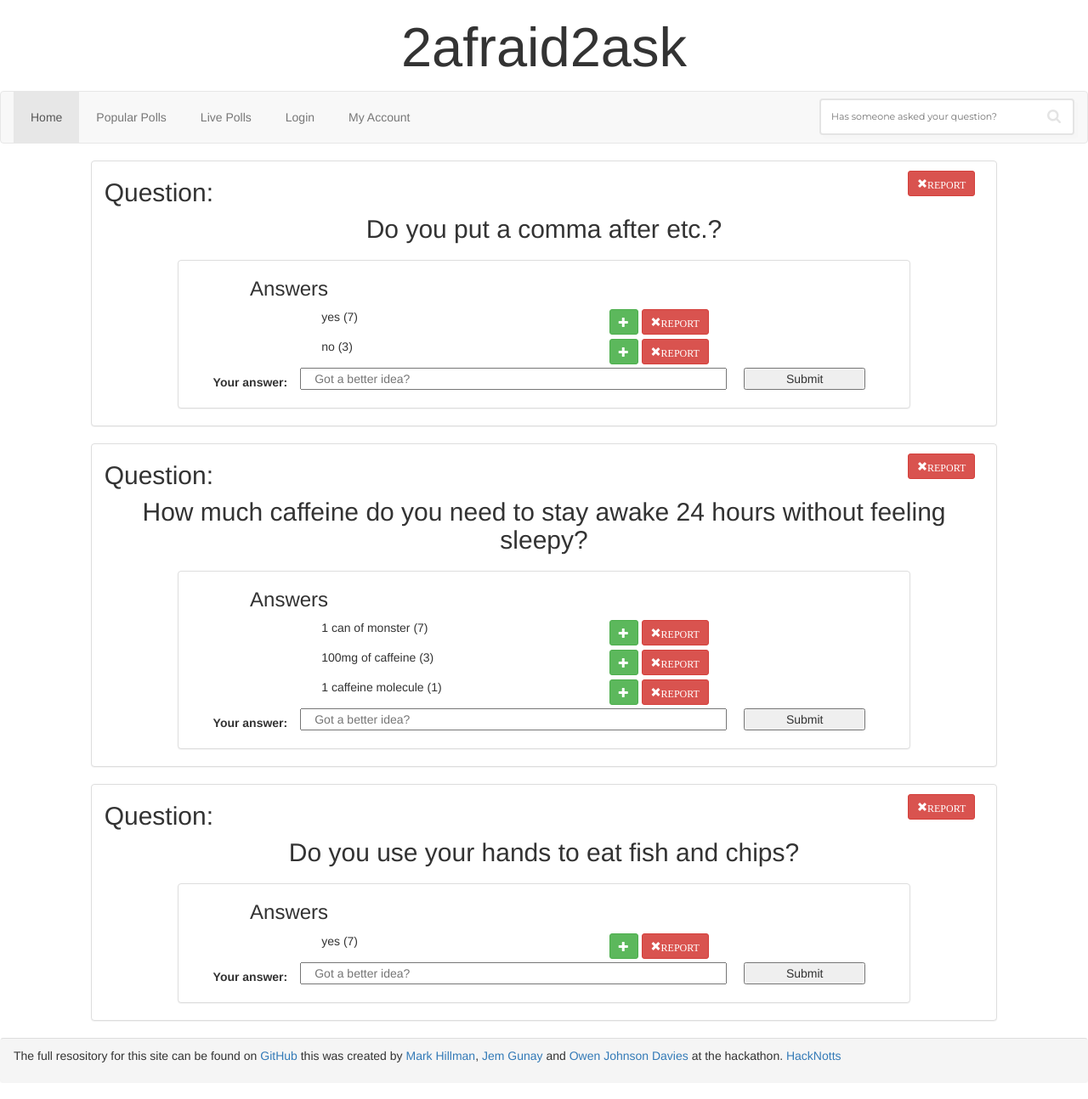
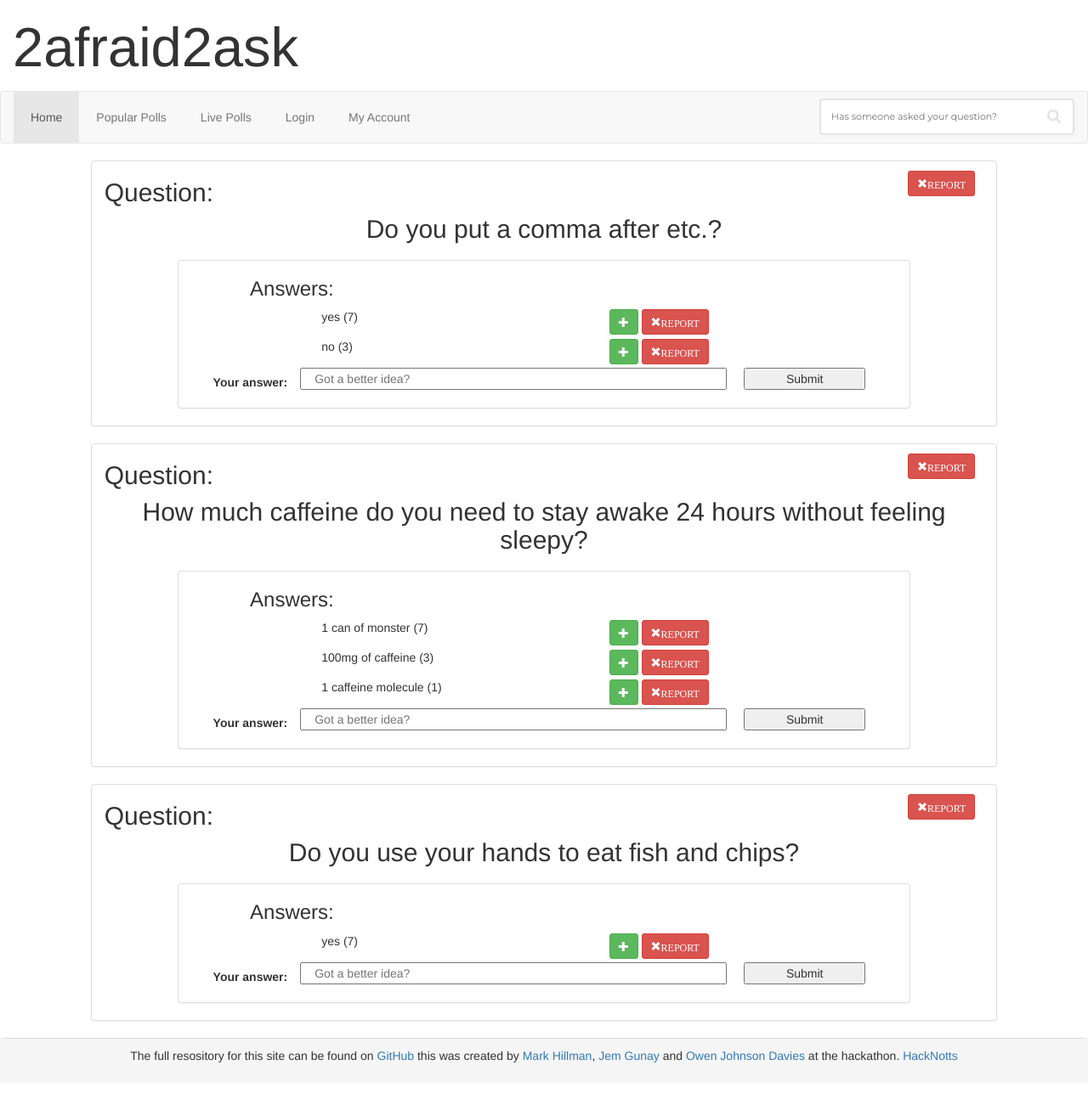
Before and after one commit to imitablerabbit/2afraid2ask, a Flask app: page / in a window 1280 px wide. Shown: the whole page at 85% size. Run offline with Flask 2, Linux system fonts and the light colour scheme; some libraries are stand-ins or nearby versions.

Commit message:
Any final changes

```diff
--- a/private/templates/base.html
+++ b/private/templates/base.html
@@ -11,7 +11,7 @@
 <body>
 {% block titlenav %}
 <div class="main-title">
-    <h1>2afraid2ask</h1>
+    <h1 style="text-align: left; padding-left: 15px;">2afraid2ask</h1>
 </div>
 <nav class="navbar navbar-default">
     <div class="container-fluid">
@@ -64,7 +64,7 @@
 {% endblock %}
 </div>
 {% block footer %}
-<footer class="panel panel-footer  col-sm-12">
+<footer class="panel panel-footer  col-sm-12" style="text-align: center">
     <p>The full resository for this site can be found on
     <a href="https://github.com/imitablerabbit/2afraid2ask"> GitHub</a>
     this was created by
--- a/private/templates/index.html
+++ b/private/templates/index.html
@@ -18,7 +18,7 @@
     {% if poll.answers %}
 
     <div class="panel panel-default col-sm-offset-1  col-sm-10">
-        <h3 class="row col-sm-offset-1">Answers </h3>
+        <h3 class="row col-sm-offset-1">Answers: </h3>
         {% for key, answer in poll.answers.items() %}
         <div class="row col-sm-offset-2" style="margin-bottom: 5px">
             <div style=" margin : 0 ; align-vertical : center" class="col-sm-6">{{answer.answer}} ({{answer.votes}})</div>
--- a/private/templates/poll.html
+++ b/private/templates/poll.html
@@ -13,7 +13,7 @@
     {% if poll.answers %}
 
     <div class="panel panel-default col-sm-offset-1  col-sm-10">
-        <h3 class="row col-sm-offset-1">Answers </h3>
+        <h3 class="row col-sm-offset-1">Answers:</h3>
         {% for key, answer in poll.answers.items() %}
         <div class="row col-sm-offset-2" style="margin-bottom: 5px">
             <div style=" margin : 0 ; align-vertical : center" class="col-sm-6">{{answer.answer}} ({{answer.votes}})</div>
@@ -22,8 +22,8 @@
                class="  col-sm-offset-1 btn btn-danger btn-sm glyphicon glyphicon-remove navbar-btn ">REPORT</a>
         </div>
         {% endfor %}
-        <form method="POST" action = "/poll/{{poll.poll_id}}/answers/new" class="form-horizontal">
-            <div class="row" style=" padding-bottom : 20px">
+        <form method="POST" action = "/poll/{{poll.poll_id}}/answers/new" class="form-horizontal" style="margin: 20px; display:block">
+            <div class="row" style=" padding: 20px; margin: 10px;">
                 <label class="control-label col-sm-2">Your answer:</label>
                 <input  style=" margin-right : 20px" class="col-sm-7"name="answer" id="answer" type="text" placeholder="Got a better idea?"></input>
                 <input class="col-sm-2" type="submit" value="Submit">
```
